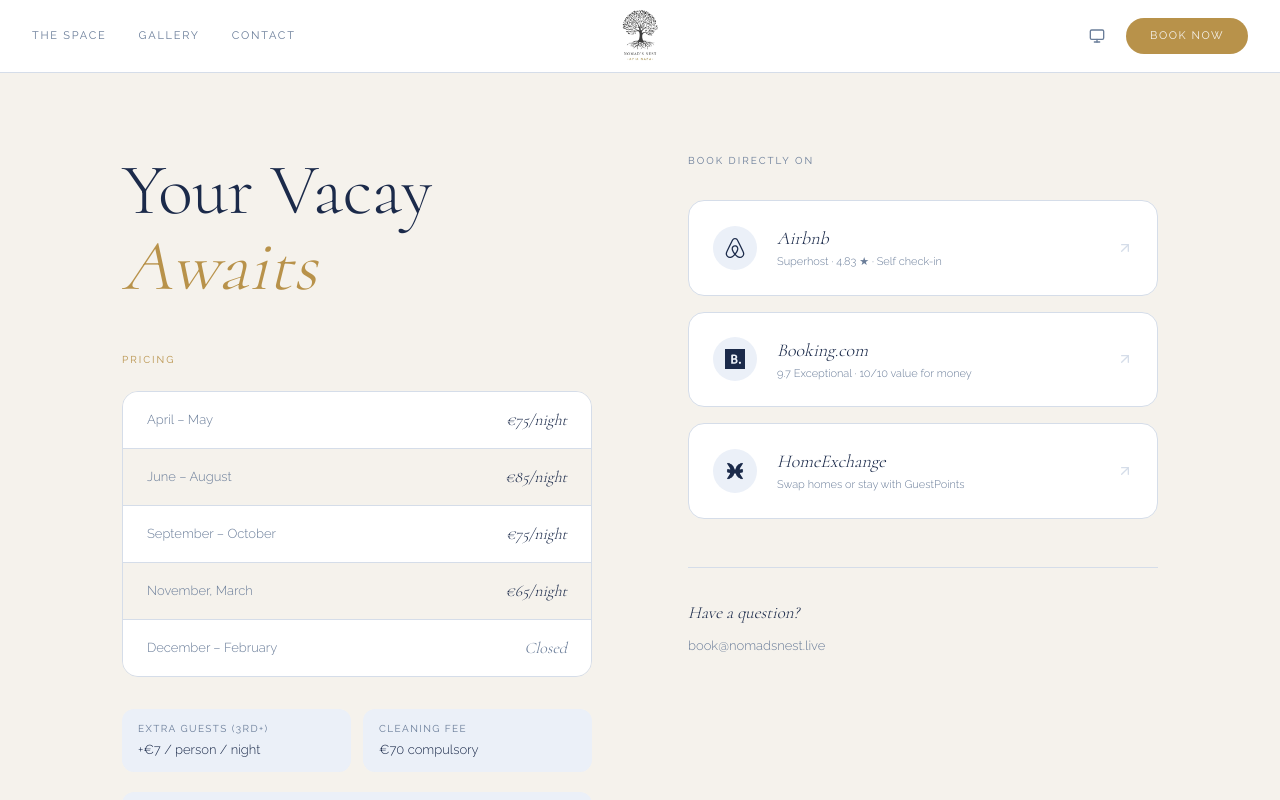
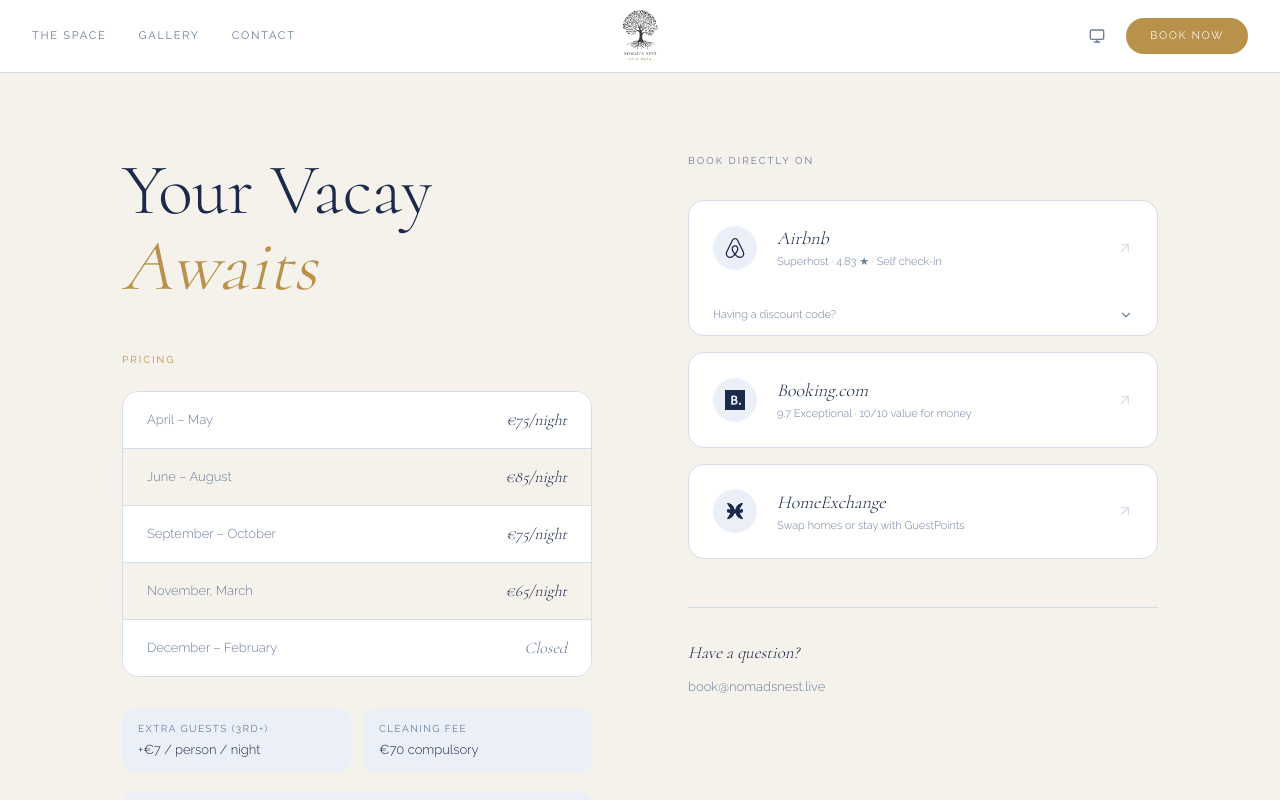
Before and after one commit to cmin764/nomads-nest, a Next.js app: page /book in a window 1280 px wide. Shown: the top 800 px of the page. Built offline with nearby package versions, Linux system fonts and the light colour scheme.

Commit message:
Add discount accordion with Airbnb option

```diff
--- a/src/app/book/page.tsx
+++ b/src/app/book/page.tsx
@@ -2,7 +2,8 @@ import { ArrowUpRight } from "lucide-react";
 import type { Metadata } from "next";
 import FadeIn from "@/components/fade-in";
 import BrandIcon from "@/components/ui/brand-icon";
-import { pricingSeasons, platformLinks, fees, discounts, limits, contactEmail } from "@/data/book-content";
+import DiscountAccordion from "@/components/discount-accordion";
+import { pricingSeasons, platformLinks, fees, discounts, limits, contactEmail, discountInquiry } from "@/data/book-content";
 
 export const metadata: Metadata = {
   title: "Book",
@@ -119,12 +120,12 @@ export default function BookPage() {
 
             <div className="space-y-4 mb-12">
               {platformLinks.map((platform) => (
+                <div key={platform.brand}>
                   <a
-                  key={platform.brand}
                     href={platform.url}
                     target="_blank"
                     rel="noopener noreferrer"
-                  className="flex items-center gap-5 p-6 rounded-2xl border transition-all duration-300 group hover:-translate-y-0.5 hover:shadow-md"
+                    className={`flex items-center gap-5 p-6 border transition-all duration-300 group hover:-translate-y-0.5 hover:shadow-md ${platform.brand === "airbnb" ? "rounded-t-2xl rounded-b-none border-b-0" : "rounded-2xl"}`}
                     style={{
                       borderColor: "var(--divider)",
                       background: "var(--surface)",
@@ -156,6 +157,10 @@ export default function BookPage() {
                       style={{ color: "var(--divider)" }}
                     />
                   </a>
+                  {platform.brand === "airbnb" && (
+                    <DiscountAccordion airbnbMessageUrl={discountInquiry.airbnbMessageUrl} />
+                  )}
+                </div>
               ))}
             </div>
 
@@ -180,6 +185,7 @@ export default function BookPage() {
         </FadeIn>
 
       </div>
+
     </div>
   );
 }
--- /dev/null
+++ b/src/components/discount-accordion.tsx
@@ -0,0 +1,58 @@
+"use client";
+
+import { useState } from "react";
+import { ChevronDown, ArrowUpRight } from "lucide-react";
+
+interface DiscountAccordionProps {
+  airbnbMessageUrl: string;
+}
+
+export default function DiscountAccordion({ airbnbMessageUrl }: DiscountAccordionProps) {
+  const [open, setOpen] = useState(false);
+
+  return (
+    <div
+      className="rounded-b-2xl border-x border-b overflow-hidden"
+      style={{ borderColor: "var(--divider)" }}
+    >
+      <button
+        onClick={() => setOpen((v) => !v)}
+        className="w-full flex items-center justify-between px-6 py-3 transition-colors duration-200 hover:bg-[var(--surface-alt)]"
+        style={{ background: "var(--surface)" }}
+      >
+        <span className="text-[11px] font-light" style={{ color: "var(--muted-text)" }}>
+          Having a discount code?
+        </span>
+        <ChevronDown
+          size={14}
+          className="flex-shrink-0 transition-transform duration-200"
+          style={{
+            color: "var(--muted-text)",
+            transform: open ? "rotate(180deg)" : "rotate(0deg)",
+          }}
+        />
+      </button>
+
+      {open && (
+        <div
+          className="px-6 pb-4 pt-1 flex flex-col sm:flex-row sm:items-center gap-4 border-t"
+          style={{ borderColor: "var(--divider)", background: "var(--surface)" }}
+        >
+          <p className="flex-1 text-[12px] font-light leading-relaxed" style={{ color: "var(--muted-text)" }}>
+            Send an Airbnb inquiry with your travel dates, number of guests, and your code. I&apos;ll reply with a Special Offer at the discounted rate.
+          </p>
+          <a
+            href={airbnbMessageUrl}
+            target="_blank"
+            rel="noopener noreferrer"
+            className="flex items-center gap-1.5 text-[12px] font-light transition-colors duration-200 hover:text-[var(--gold)] flex-shrink-0"
+            style={{ color: "var(--muted-text)" }}
+          >
+            Send inquiry
+            <ArrowUpRight size={13} />
+          </a>
+        </div>
+      )}
+    </div>
+  );
+}
--- a/src/data/book-content.ts
+++ b/src/data/book-content.ts
@@ -53,3 +53,7 @@ export const discounts = [
 export const limits = ["4 guests max", "3 nights min"];
 
 export const contactEmail = "book@nomadsnest.live";
+
+export const discountInquiry = {
+  airbnbMessageUrl: "https://www.airbnb.com/contact_host/1417953515842415053/send_message",
+};
```
Lines whose indentation alone changed are shown as unchanged.
